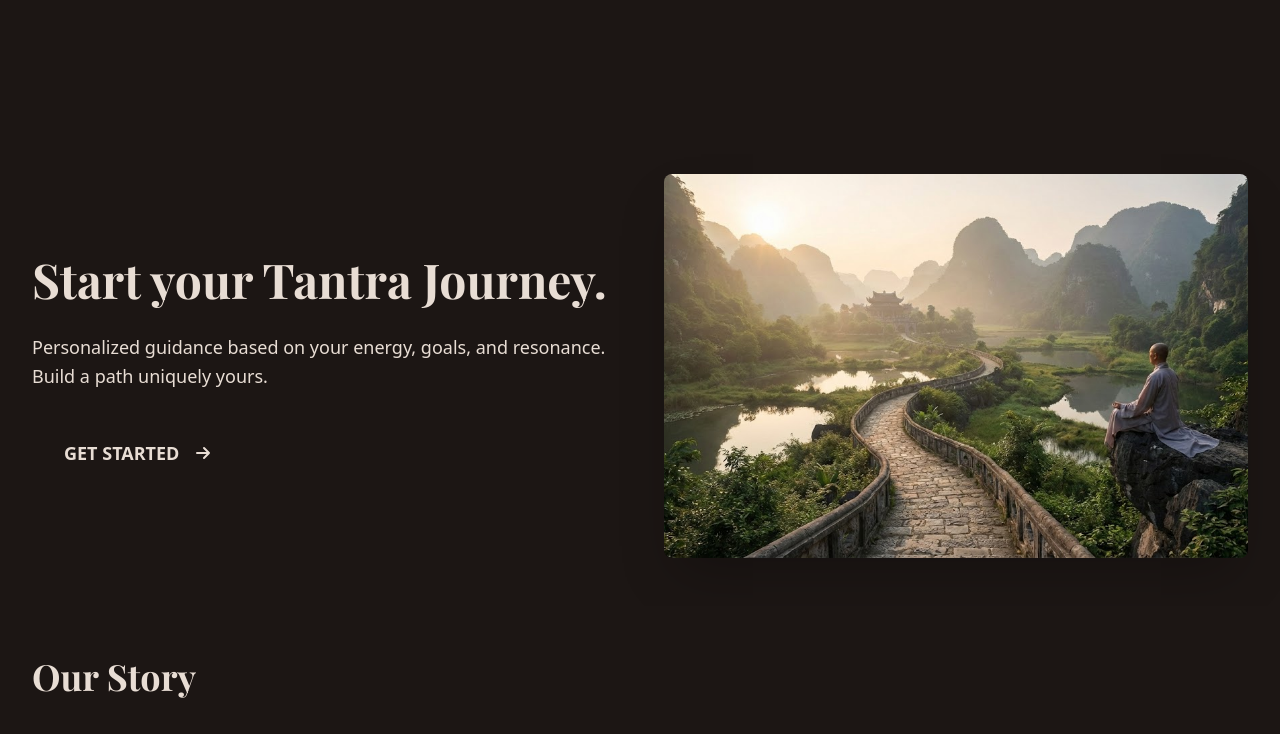
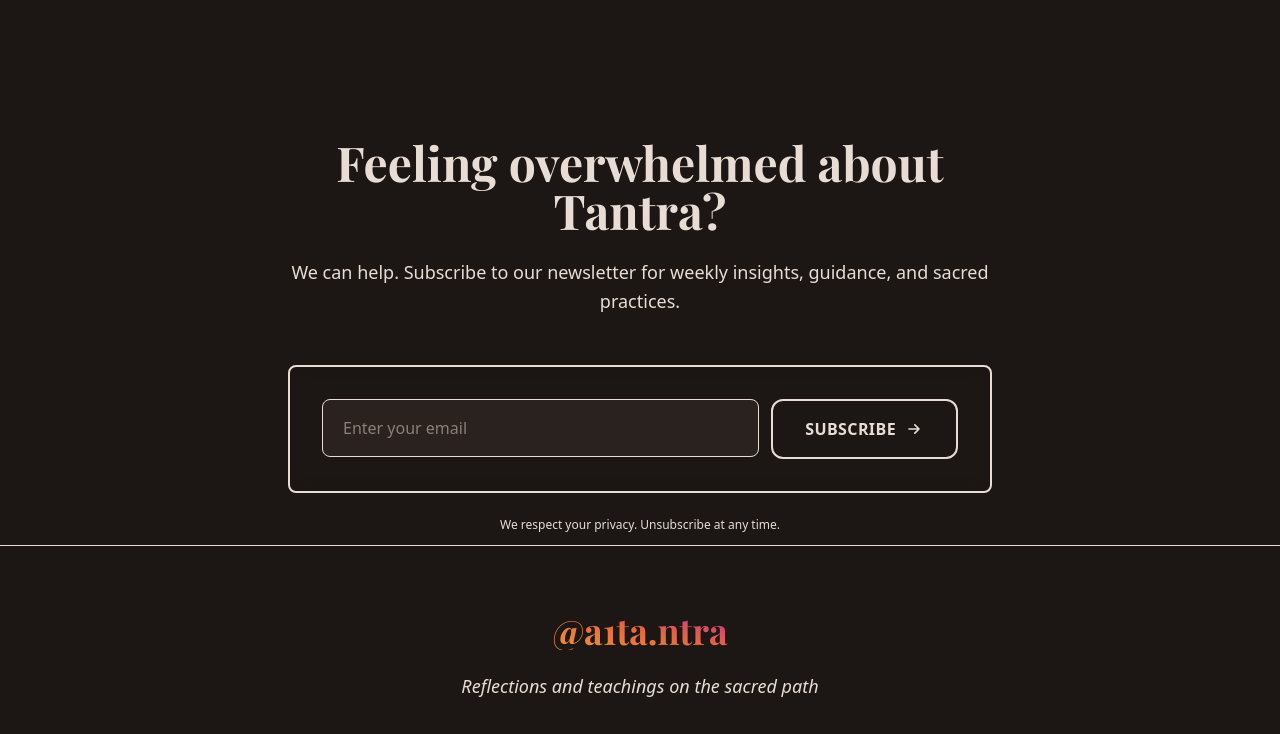
Before and after one commit to HarshalPatel1972/a1-tantra, a Next.js app: page / in a window 1280 px wide. Shown: the part 7992-8726 px from the top of the page. Built offline with nearby package versions, Linux system fonts and the light colour scheme; no server answers.

Commit message:
Temporarily remove BuildJourneyCTA and OriginStory from homepage

```diff
--- a/app/page.tsx
+++ b/app/page.tsx
@@ -104,8 +104,8 @@ export default function Home() {
       <RealTalk />
       <OurTantraServices />
       <UserReviews />
-      <BuildJourneyCTA />
-      <OriginStory />
+      {/* <BuildJourneyCTA />
+      <OriginStory /> */}
       <Newsletter />
       <InstagramGrid />
       <Footer />
```
